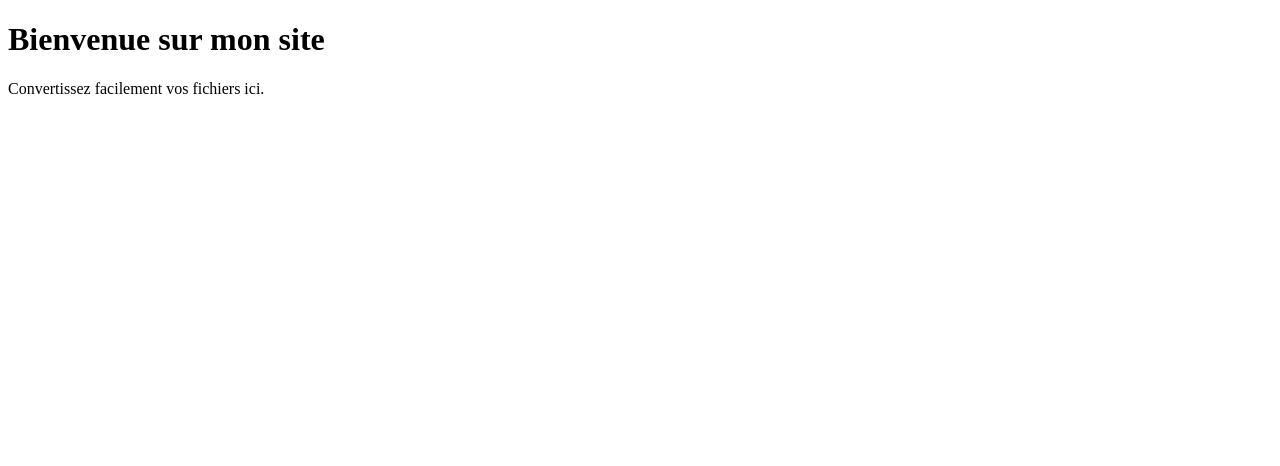
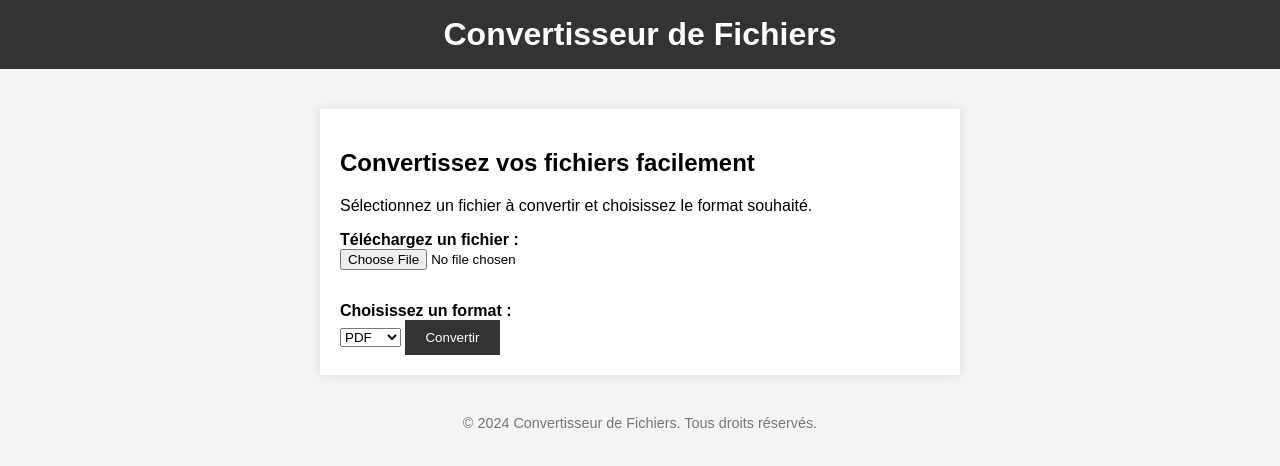
Before and after one commit to alendidoz/ConvertisseurDeFichier, a plain HTML site: page index.html in a window 1280 px wide. Drawn offline with Linux system fonts and the light colour scheme.

Commit message:
Update index.html

```diff
--- a/index.html
+++ b/index.html
@@ -3,11 +3,95 @@
 <head>
     <meta charset="UTF-8">
     <meta name="viewport" content="width=device-width, initial-scale=1.0">
-    <title>Mon Convertisseur de Fichiers</title>
-    <link rel="stylesheet" href="styles.css">
+    <title>Convertisseur de Fichiers</title>
+    <style>
+        body {
+            font-family: Arial, sans-serif;
+            background-color: #f4f4f4;
+            margin: 0;
+            padding: 0;
+        }
+
+        header {
+            background-color: #333;
+            color: white;
+            padding: 1rem;
+            text-align: center;
+        }
+
+        h1 {
+            margin: 0;
+        }
+
+        main {
+            padding: 20px;
+            max-width: 600px;
+            margin: 40px auto;
+            background-color: white;
+            box-shadow: 0 0 10px rgba(0, 0, 0, 0.1);
+        }
+
+        label {
+            font-weight: bold;
+            margin-top: 1rem;
+            display: block;
+        }
+
+        input[type="file"] {
+            margin-bottom: 1rem;
+        }
+
+        button {
+            background-color: #333;
+            color: white;
+            padding: 10px 20px;
+            border: none;
+            cursor: pointer;
+        }
+
+        button:hover {
+            background-color: #555;
+        }
+
+        footer {
+            margin-top: 20px;
+            text-align: center;
+            font-size: 0.9rem;
+            color: #777;
+        }
+    </style>
 </head>
 <body>
-    <h1>Bienvenue sur mon site</h1>
-    <p>Convertissez facilement vos fichiers ici.</p>
+
+    <header>
+        <h1>Convertisseur de Fichiers</h1>
+    </header>
+
+    <main>
+        <h2>Convertissez vos fichiers facilement</h2>
+        <p>Sélectionnez un fichier à convertir et choisissez le format souhaité.</p>
+
+        <form action="/convert" method="POST" enctype="multipart/form-data">
+            <label for="file">Téléchargez un fichier :</label>
+            <input type="file" id="file" name="file" accept=".jpg,.png,.pdf,.docx,.mp3,.mp4">
+
+            <label for="format">Choisissez un format :</label>
+            <select id="format" name="format">
+                <option value="pdf">PDF</option>
+                <option value="docx">DOCX</option>
+                <option value="jpg">JPG</option>
+                <option value="png">PNG</option>
+                <option value="mp3">MP3</option>
+                <option value="mp4">MP4</option>
+            </select>
+
+            <button type="submit">Convertir</button>
+        </form>
+    </main>
+
+    <footer>
+        <p>&copy; 2024 Convertisseur de Fichiers. Tous droits réservés.</p>
+    </footer>
+
 </body>
 </html>
```
